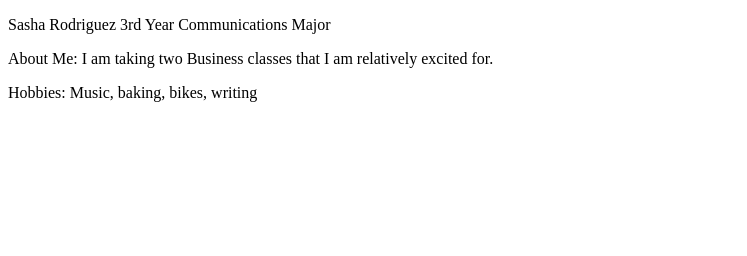
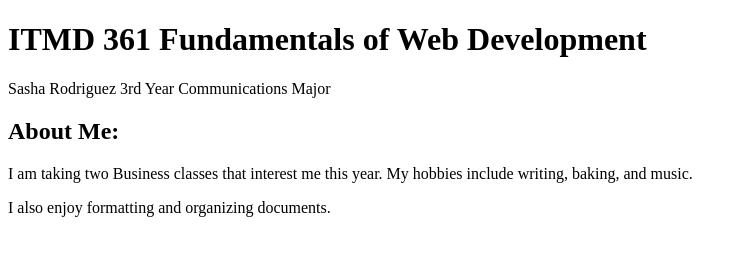
Before and after one commit to srrod19/webdev_lab1, a plain HTML site: page index.html in a window 1280 px wide. Shown: the whole page, without its empty margins (0-747 px from the left). Drawn offline with Linux system fonts and the light colour scheme.

Commit message:
updated index in VS code
Added two headings and three <p> elements

```diff
--- a/index.html
+++ b/index.html
@@ -2,13 +2,15 @@
 <html lang="en">
 <head>
   <meta charset="utf-8">
-  <title>Internet Technologies and Web Design</title>
+  <title>Fundamentals of Web Development</title>
 </head>
 <body>
+
+<h1>ITMD 361 Fundamentals of Web Development</h1>
   <p>Sasha Rodriguez 3rd Year Communications Major</p>
 
-  <p>About Me: I am taking two Business classes that I am relatively excited for.</p>
-
-  <p>Hobbies: Music, baking, bikes, writing</p>
+  <h2>About Me:</h2>
+  <p>I am taking two Business classes that interest me this year. My hobbies include writing, baking, and music. </p>
+  <p>I also enjoy formatting and organizing documents.</p>
 </body>
 </html>
```
